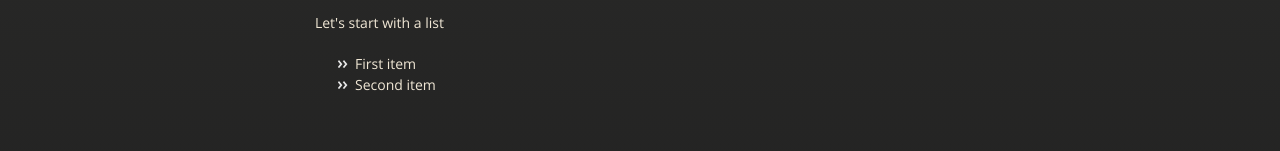
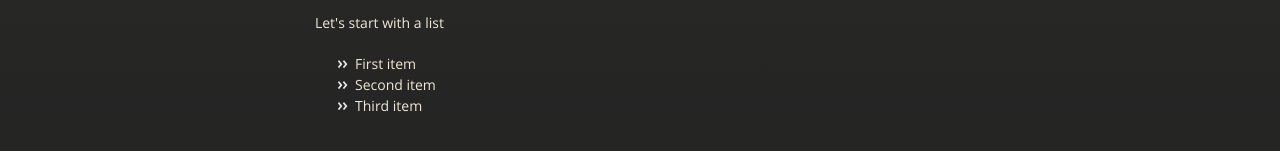
Before and after one commit to joachimmathes/punkt_emacs, a Jekyll site: the page built from _posts/2015-04-17-introduction.md, in a window 1280 px wide. Shown: the part 211-362 px from the top of the page. Built offline with Jekyll 4.4.1, drawn with Linux system fonts in a browser that asks for light colours; nearby versions of some CDN libraries.

Commit message:
[ADD] Third item

```diff
--- a/_posts/2015-04-17-introduction.md
+++ b/_posts/2015-04-17-introduction.md
@@ -8,3 +8,4 @@ Let\'s start with a list
 
 * First item
 * Second item
+* Third item
```
